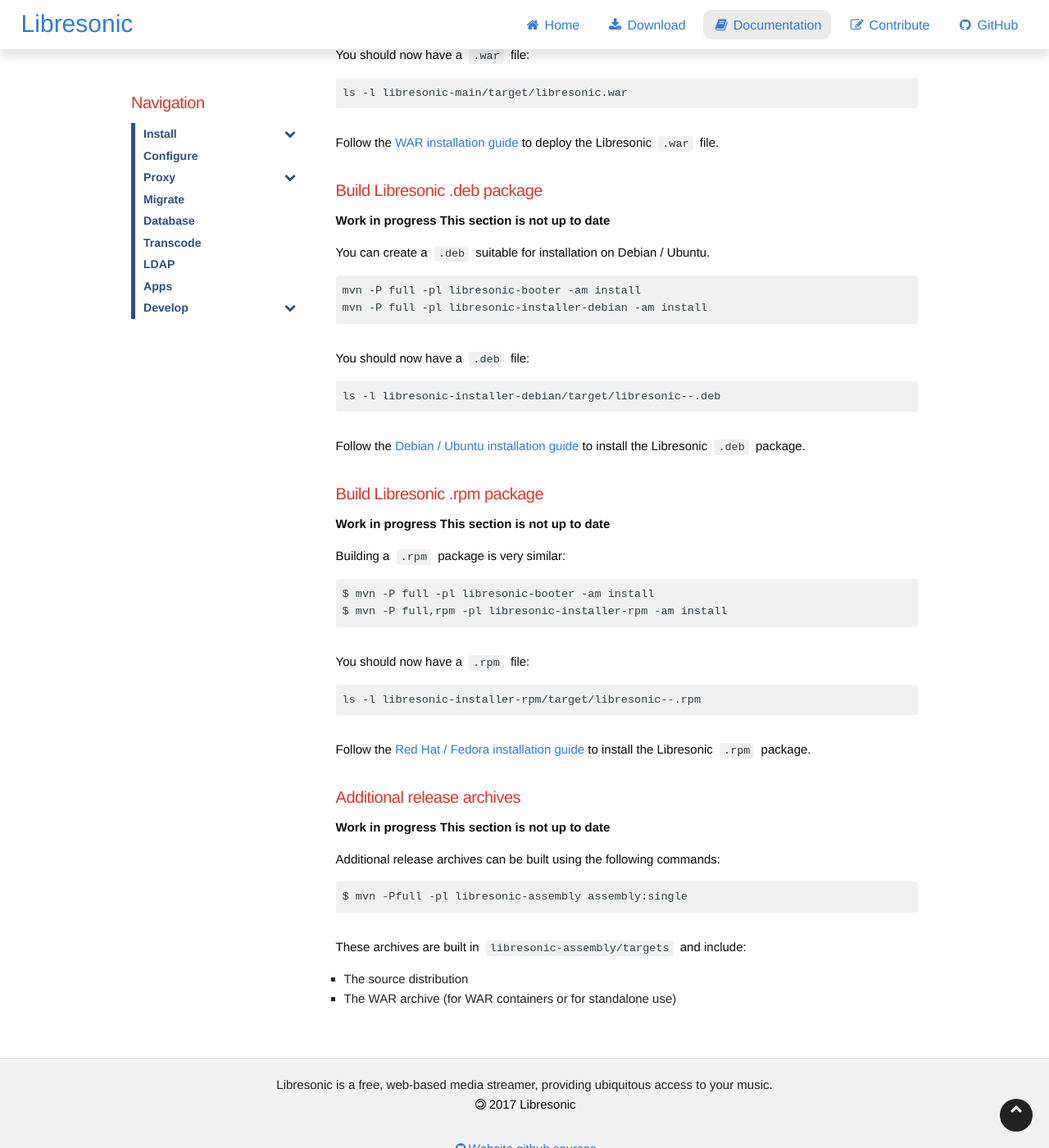
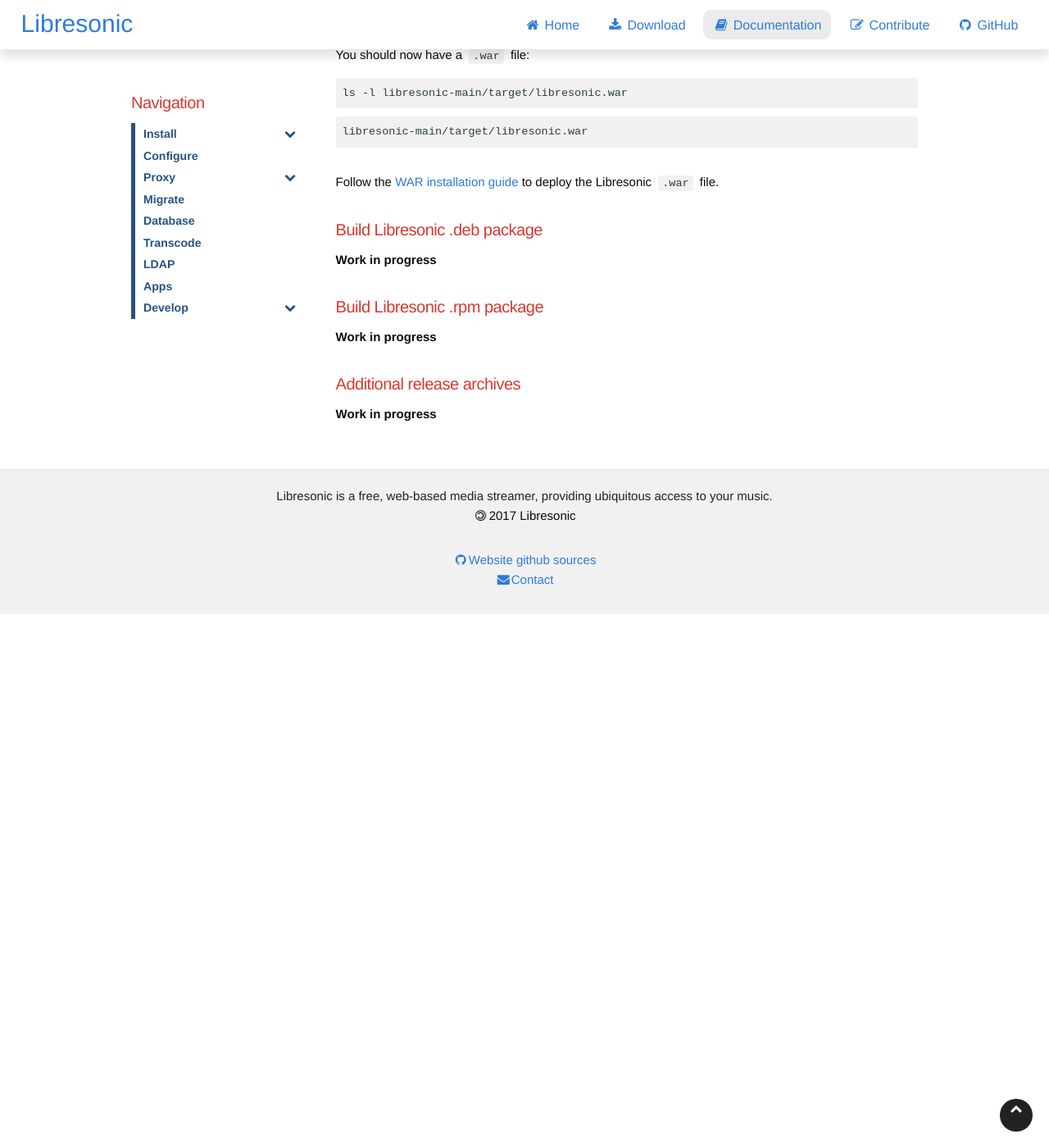
Before and after one commit to airsonic/airsonic.github.io, a Jekyll site: the page built from pages/docs/install/source.md, in a window 1280 px wide and 1400 px high, scrolled down 1553 px. Shown: the whole window at 82% size. Built offline with Jekyll 4.4.1, drawn with Linux system fonts in a browser that asks for light colours; after the commit the page ends 2302 px from its top, so only the background shows below that.

````diff
--- a/pages/docs/install/source.md
+++ b/pages/docs/install/source.md
@@ -56,61 +56,20 @@ You should now have a `.war` file:
 ```
 ls -l libresonic-main/target/libresonic.war
 ```
+```
+libresonic-main/target/libresonic.war
+```
 
 Follow the [WAR installation guide](/docs/install/war) to deploy the Libresonic `.war` file.
 
 ##### Build Libresonic .deb package
 
 **Work in progress**
-**This section is not up to date**
-
-You can create a `.deb` suitable for installation on Debian / Ubuntu.
-
-```
-mvn -P full -pl libresonic-booter -am install
-mvn -P full -pl libresonic-installer-debian -am install
-```
-
-You should now have a `.deb` file:
-
-```
-ls -l libresonic-installer-debian/target/libresonic--.deb
-```
-
-Follow the [Debian / Ubuntu installation guide](/docs/install/deb) to install the Libresonic `.deb` package.
 
 ##### Build Libresonic .rpm package
 
 **Work in progress**
-**This section is not up to date**
-
-Building a `.rpm` package is very similar:
-
-```
-$ mvn -P full -pl libresonic-booter -am install
-$ mvn -P full,rpm -pl libresonic-installer-rpm -am install
-```
-
-You should now have a `.rpm` file:
-
-```
-ls -l libresonic-installer-rpm/target/libresonic--.rpm
-```
-
-Follow the [Red Hat / Fedora installation guide](/docs/install/rpm) to install the Libresonic `.rpm` package.
 
 ##### Additional release archives
 
 **Work in progress**
-**This section is not up to date**
-
-Additional release archives can be built using the following commands:
-
-```
-$ mvn -Pfull -pl libresonic-assembly assembly:single
-```
-
-These archives are built in `libresonic-assembly/targets` and include:
-
-- The source distribution
-- The WAR archive (for WAR containers or for standalone use)
````
Also changed, not shown: pages/docs/README.md (added, +8 -0 lines), pages/docs/database.md (+7 -7 lines), pages/docs/install/deb.md (+1 -13 lines), pages/docs/transcode.md (+16 -3 lines), pages/docs/LICENSE.txt (added).
